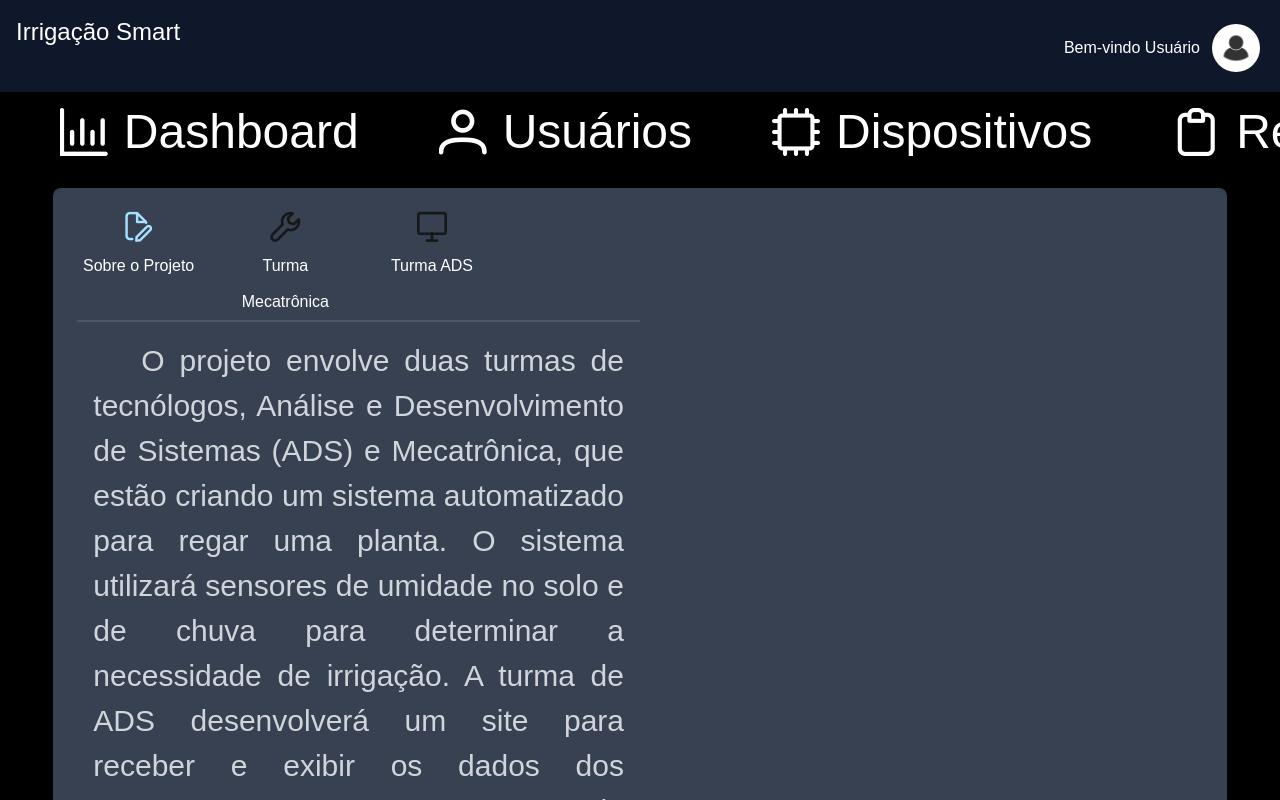
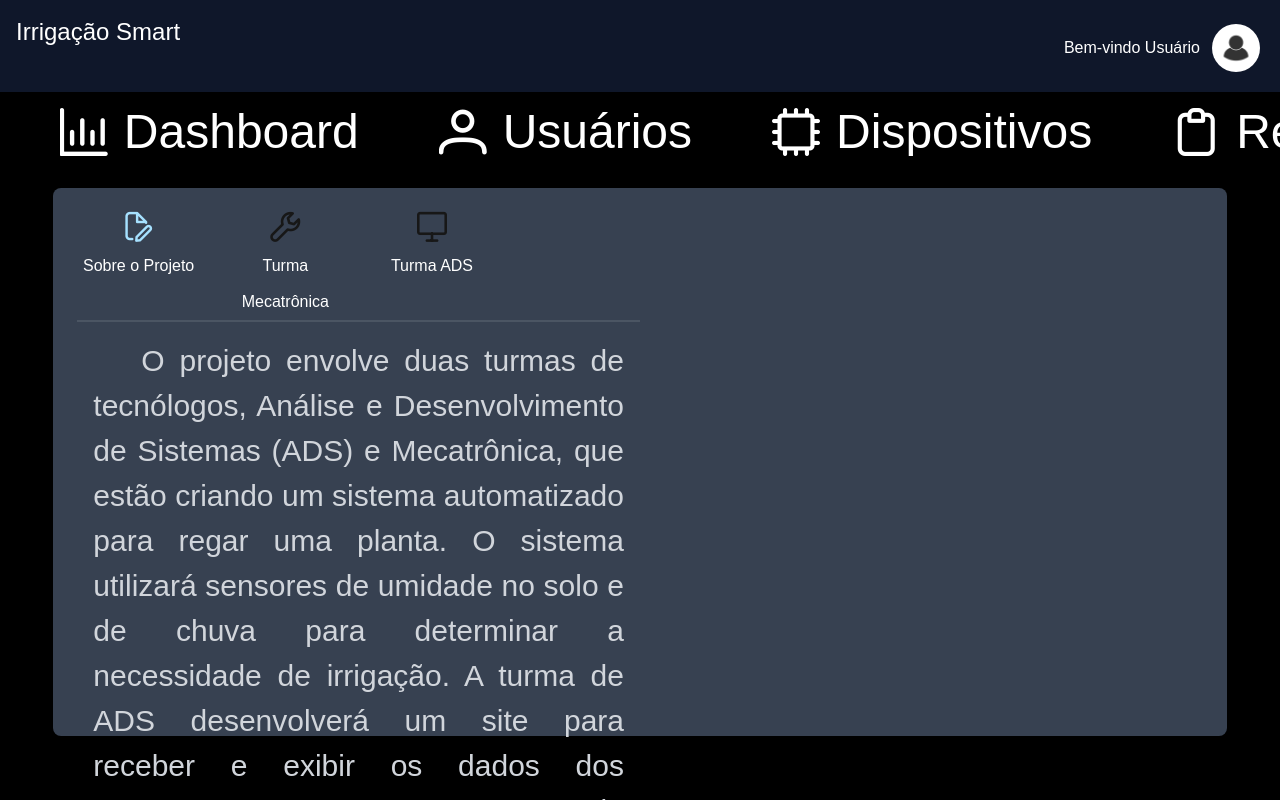
Before and after one commit to Giovani-RodriguesS/projeto_iot, a Next.js app in the folder app/FrontEnd/Views/iot/: page /home in a window 1280 px wide. Shown: the top 800 px of the page. Built offline with nearby package versions, Linux system fonts and the light colour scheme.

Commit message:
:lipstick:add new style

```diff
--- a/app/FrontEnd/Views/iot/src/app/home/page.tsx
+++ b/app/FrontEnd/Views/iot/src/app/home/page.tsx
@@ -11,7 +11,7 @@ export default function Home() {
       <div className="flex-1 bg-black">
         <Header title= "Irrigação Smart" username="Usuário"/>
         <Navbar />
-        <main className='custom-tabview flex justify-center min-h-screen mt-8'>
+        <main className='custom-tabview flex justify-center h-auto mt-8'>
             <div className="card bg-gray-700 p-6 rounded-lg shadow mt-0 text-3xl w-11/12">
                  <TabView className='margin-left: auto'>
                     <TabPanel header="Sobre o Projeto" leftIcon="pi pi-file-edit">
```
